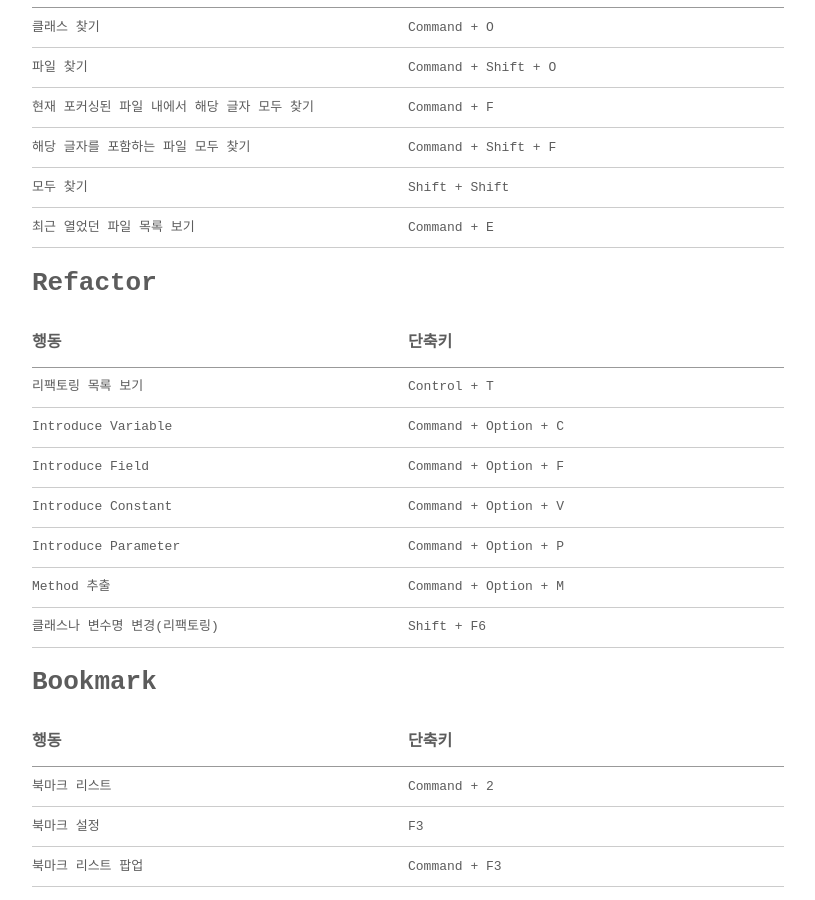
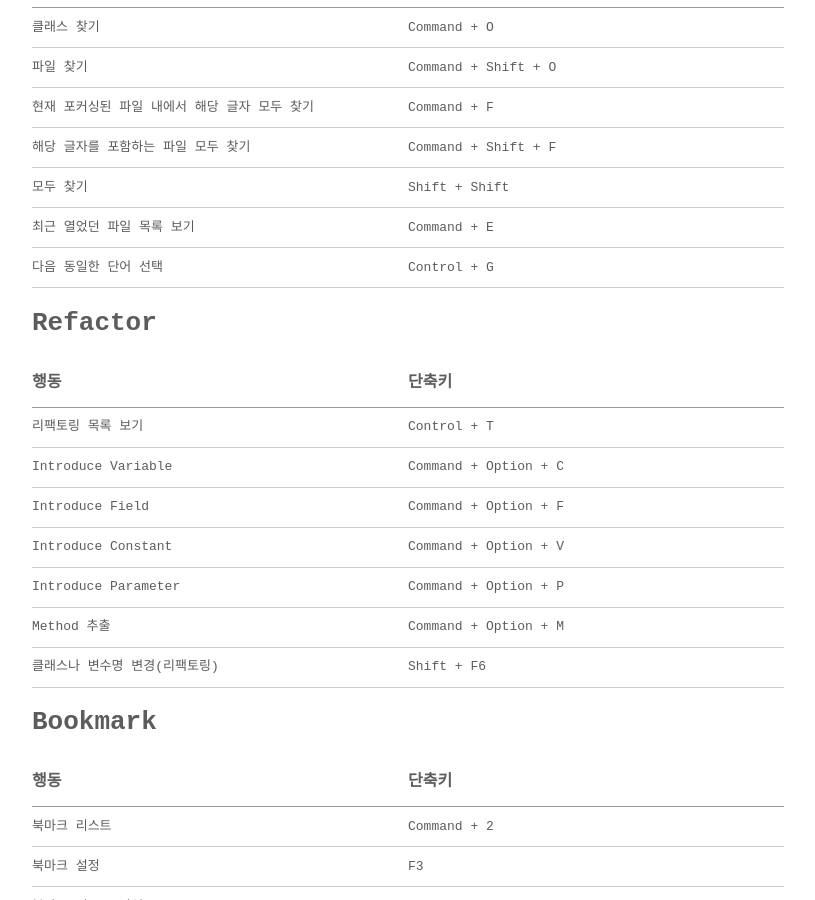
Before and after one commit to mangchhe/mangchhe.github.io, a Jekyll site: the page built from _posts/2022-08-21-Intellij-shortcut.md, in a window 1280 px wide and 900 px high, scrolled down 675 px. Shown: the whole window, without its empty margins (232-1047 px from the left). Built offline with Jekyll 4.4.1, drawn with Linux system fonts in a browser that asks for light colours; some web fonts are replaced.

Commit message:
update(intellij shortcut): add shortcut

```diff
--- a/_posts/2022-08-21-Intellij-shortcut.md
+++ b/_posts/2022-08-21-Intellij-shortcut.md
@@ -27,6 +27,7 @@ tags: tool
 |해당 글자를 포함하는 파일 모두 찾기|Command + Shift + F|
 |모두 찾기|Shift + Shift|
 |최근 열었던 파일 목록 보기|Command + E|
+|다음 동일한 단어 선택|Control + G|
 
 ## Refactor
 
```
